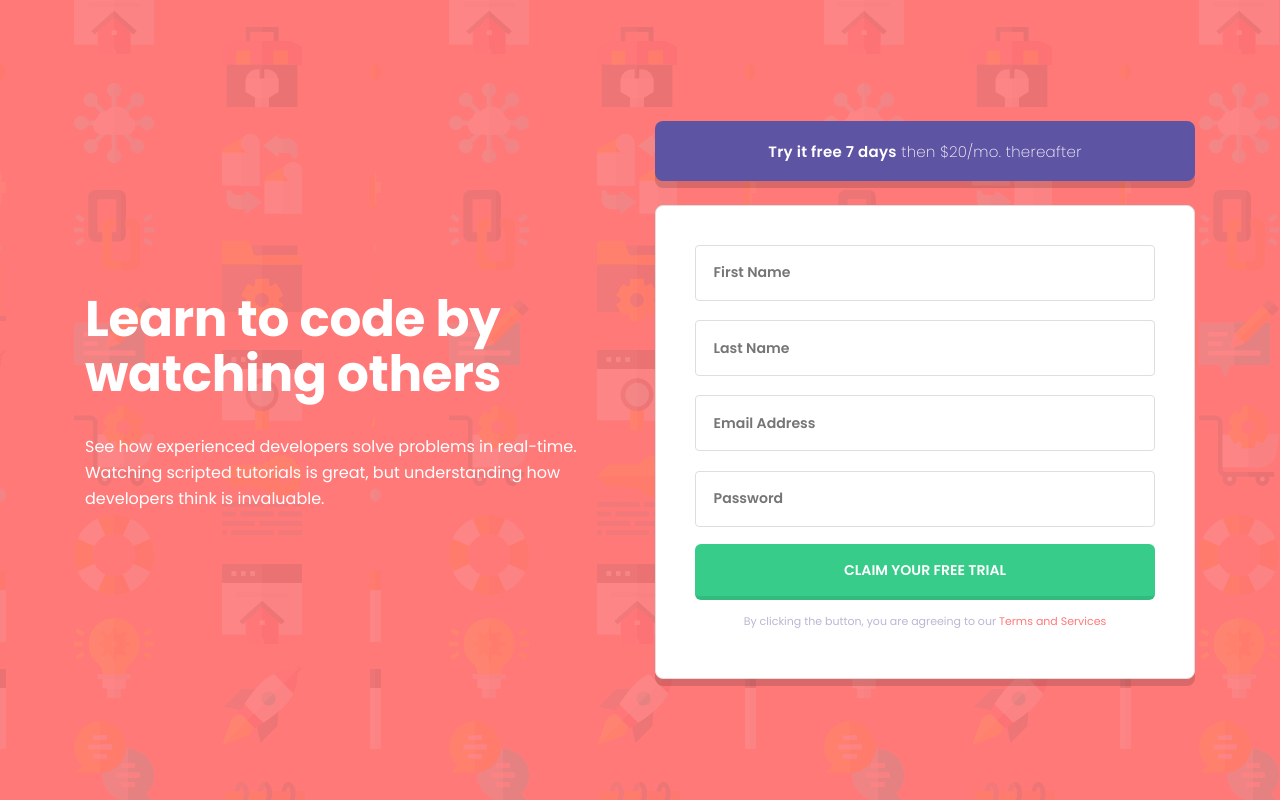
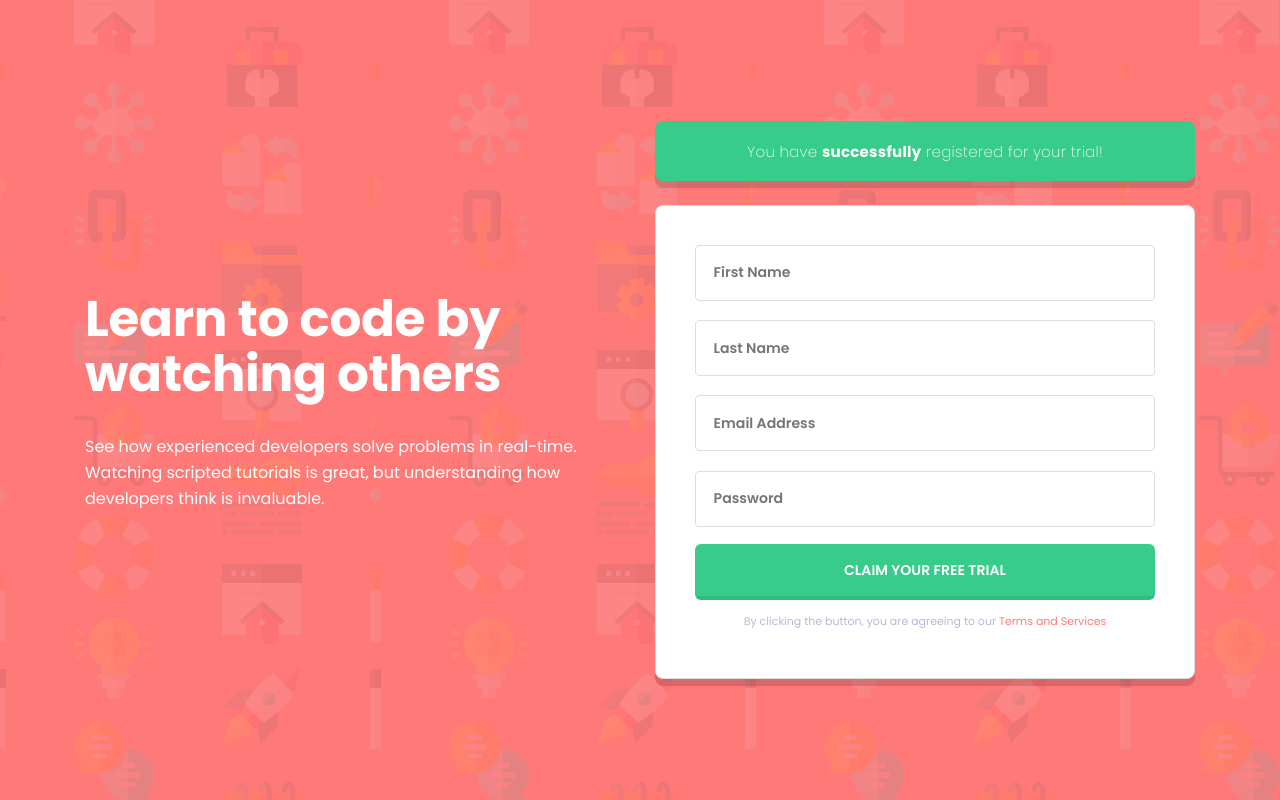
Before and after one commit to davidkartuzinski/frontend-mentor-intro-component, a React (Create React App) app in the folder intro-component-app/: page / in a window 1280 px wide. Both pictures are taken after typing "Sample", "Sample", "name@example.com", "Sample123" into the empty fields and a click on the button "CLAIM YOUR FREE TRIAL". Shown: the top 800 px of the page. Built offline with nearby package versions, Linux system fonts and the light colour scheme.

Commit message:
rearranged some things and added a success message

```diff
--- a/intro-component-app/src/App.js
+++ b/intro-component-app/src/App.js
@@ -4,9 +4,10 @@ import {
   heading,
   offer,
   termsAndConditions,
+  successMessage,
 } from "./content/content";
 import GlobalStyles from "./components/GlobalStyle";
-import { Form, Content, Header, Offer } from "./components";
+import { Form, Content, Header } from "./components";
 
 const GlobalStyle = GlobalStyles;
 
@@ -20,8 +21,11 @@ function App() {
             <Header heading={heading} />
           </Content>
           <div>
-            <Offer offer={offer} />
-            <Form termsAndConditions={termsAndConditions} />
+            <Form
+              termsAndConditions={termsAndConditions}
+              successMessage={successMessage}
+              offer={offer}
+            />
           </div>
         </main>
       </div>
--- a/intro-component-app/src/components/Form.js
+++ b/intro-component-app/src/components/Form.js
@@ -1,7 +1,7 @@
-import React from "react";
+import React, { useState } from "react";
 import styled from "styled-components";
 import { useForm } from "react-hook-form";
-import { Input, SubmitButton } from "./index";
+import { Input, SubmitButton, SuccessMessage, Offer } from "./index";
 
 const StyledForm = styled.form`
   border-radius: 8px;
@@ -36,19 +36,29 @@ const StyledForm = styled.form`
   }
 `;
 
-const Form = ({ termsAndConditions }) => {
+const Form = ({ termsAndConditions, successMessage, offer }) => {
+  const [showSuccessMessage, setShowSuccessMessage] = useState(false);
   const { register, handleSubmit, errors } = useForm({ mode: "onBlur" });
   const onSubmit = (data, event) => {
     event.target.reset(); // reset the form after submission
     console.log(data);
+    setShowSuccessMessage(true);
   };
 
   const buttonText = "Claim your free trial";
+  // eslint-disable-next-line
   const emailPattern = /^(([^<>()\[\]\\.,;:\s@"]+(\.[^<>()\[\]\\.,;:\s@"]+)*)|(".+"))@((\[[0-9]{1,3}\.[0-9]{1,3}\.[0-9]{1,3}\.[0-9]{1,3}\])|(([a-zA-Z\-0-9]+\.)+[a-zA-Z]{2,}))$/;
 
   const passwordPattern = /(?=.*\d)(?=.*[a-z])(?=.*[A-Z]).{6,}/;
 
   return (
+    <>
+      {showSuccessMessage ? (
+        <SuccessMessage successMessage={successMessage} />
+      ) : (
+        <Offer offer={offer} />
+      )}
+
       <StyledForm id="free-trial" onSubmit={handleSubmit(onSubmit)}>
         <Input
           placeholder="First Name"
@@ -149,8 +159,8 @@ const Form = ({ termsAndConditions }) => {
               value: passwordPattern,
               message: (
                 <p role="alert" id="error-password-pattern">
-                Password must contain at least one number, one lowercase and one
-                uppercase with a minimum 6 charactors
+                  Password must contain at least one number, one lowercase and
+                  one uppercase with a minimum 6 charactors
                 </p>
               ),
             },
@@ -170,6 +180,7 @@ const Form = ({ termsAndConditions }) => {
 
         {termsAndConditions}
       </StyledForm>
+    </>
   );
 };
 
--- a/intro-component-app/src/components/GlobalStyle.js
+++ b/intro-component-app/src/components/GlobalStyle.js
@@ -28,7 +28,7 @@ body {
       margin-bottom: 4rem;
     }
 
-    .offer {
+    .offer, .success-message {
       margin-bottom: 1.5rem;
     }
     @media screen and (min-width: 1150px) {
--- /dev/null
+++ b/intro-component-app/src/components/SuccessMessage.js
@@ -0,0 +1,31 @@
+import React from "react";
+import styled from "styled-components";
+
+const StyledSection = styled.section`
+  font-size: 0.938rem;
+  line-height: 1.733;
+  font-weight: 200;
+  letter-spacing: 0.27px;
+  color: #fff;
+  padding: 0.188rem 4rem;
+  background-color: #38cc8b;
+  border-radius: 8px;
+  text-align: center;
+  max-width: 540px;
+  margin: 0 auto;
+  -webkit-box-shadow: 0px 7px 0px 0px rgba(0, 0, 0, 0.14);
+  -moz-box-shadow: 0px 7px 0px 0px rgba(0, 0, 0, 0.14);
+  box-shadow: 0px 7px 0px 0px rgba(0, 0, 0, 0.14);
+
+  @media screen and (min-width: 1150px) {
+    height: 3.75rem;
+  }
+`;
+
+const SuccessMessage = ({ successMessage }) => {
+  return (
+    <StyledSection className="success-message">{successMessage}</StyledSection>
+  );
+};
+
+export { SuccessMessage };
--- a/intro-component-app/src/components/index.js
+++ b/intro-component-app/src/components/index.js
@@ -4,3 +4,4 @@ export * from "./Content";
 export * from "./Header";
 export * from "./Offer";
 export * from "./SubmitButton";
+export * from "./SuccessMessage";
--- a/intro-component-app/src/content/content.js
+++ b/intro-component-app/src/content/content.js
@@ -17,4 +17,10 @@ const termsAndConditions = (
   </p>
 );
 
-export { contentParagraph, heading, offer, termsAndConditions };
+const successMessage = (
+  <p>
+    You have <strong>successfully</strong> registered for your trial!
+  </p>
+);
+
+export { contentParagraph, heading, offer, termsAndConditions, successMessage };
```
Lines whose indentation alone changed are shown as unchanged.
